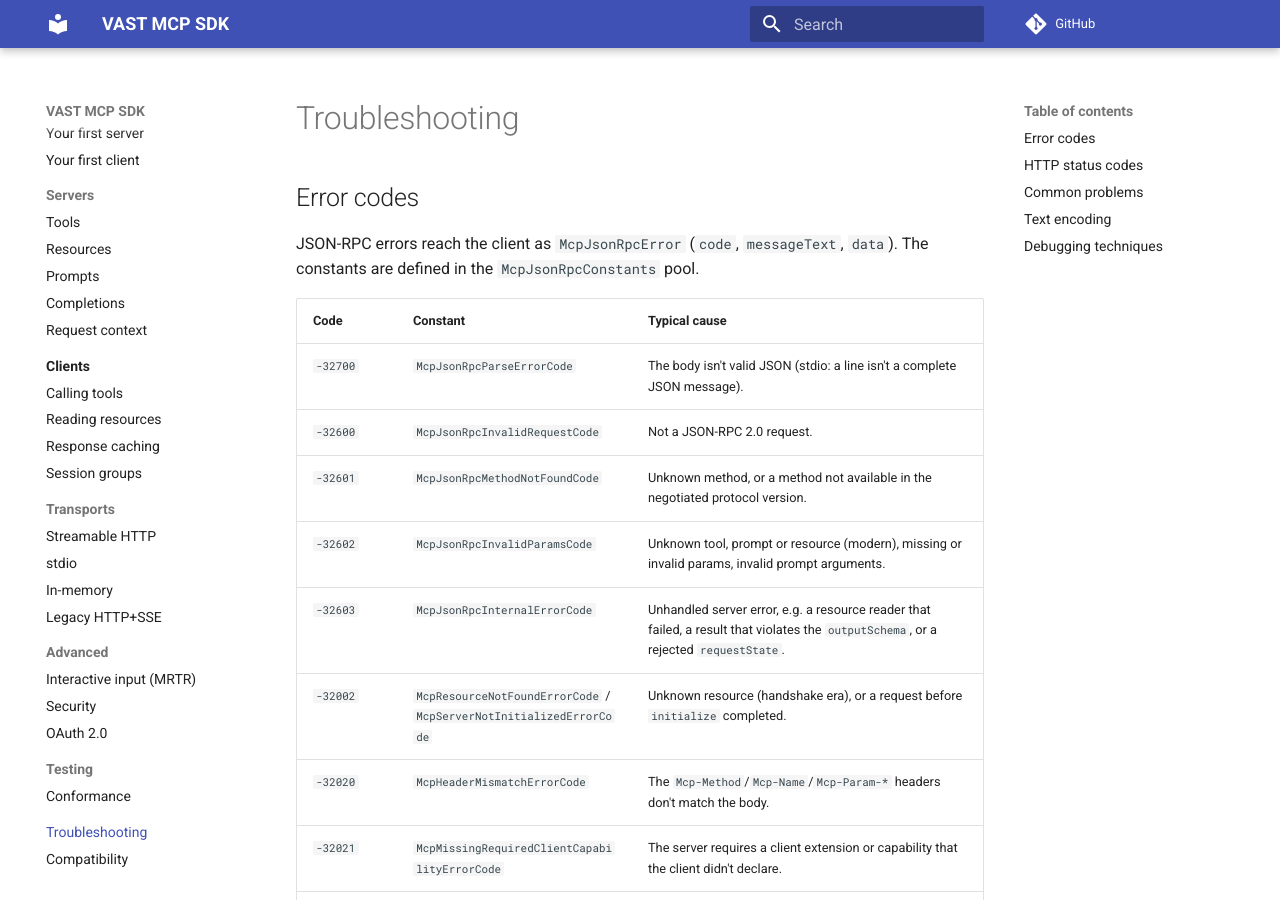
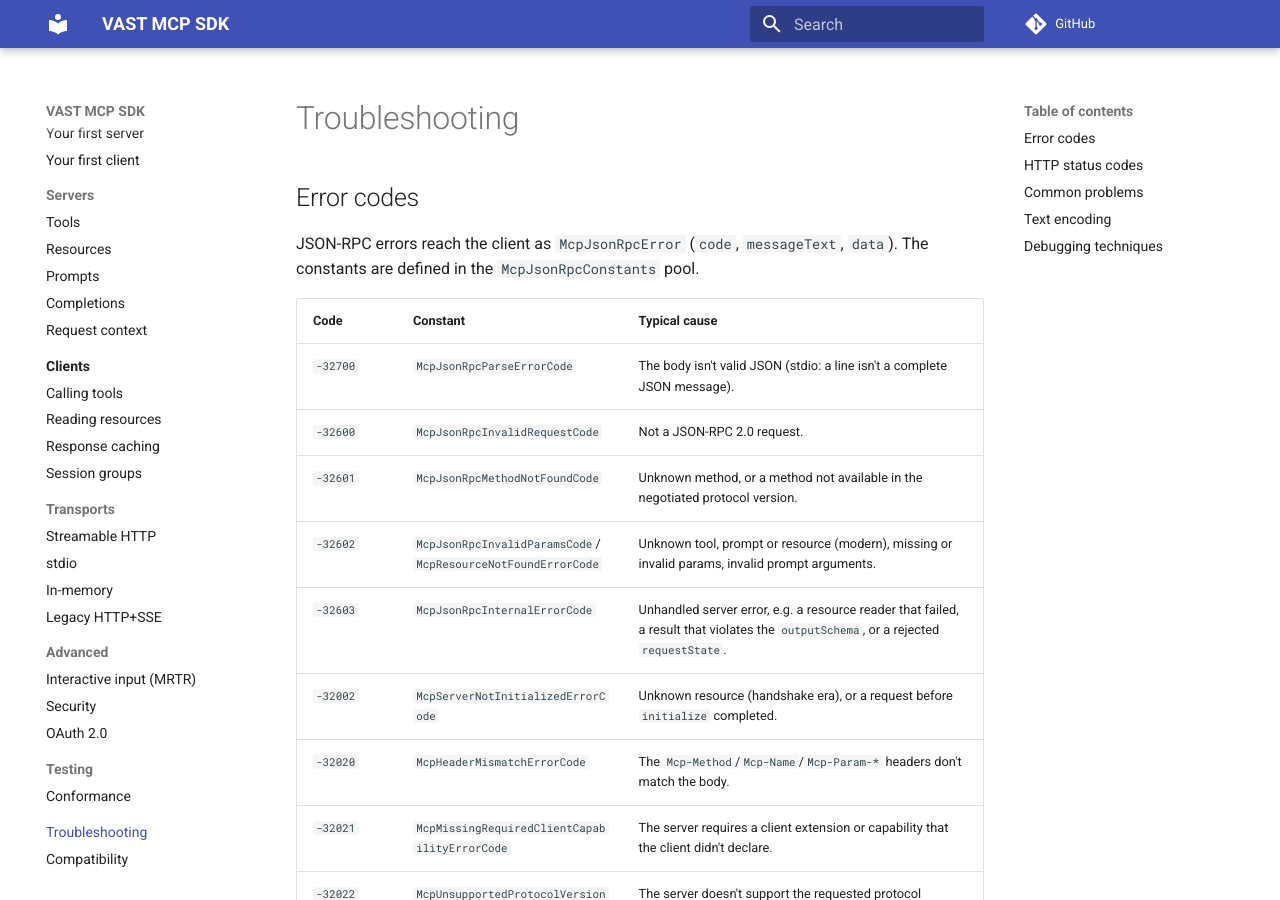
Before and after one commit to instantiations/VAST-Platform-MCP-SDK, an MkDocs documentation site: the page built from docs/troubleshooting.md, in a window 1280 px wide and 900 px high. Built offline with MkDocs 1.6.1 and Material for MkDocs 9.7.7, drawn with Linux system fonts in a browser that asks for light colours; comment, search, counter and statistics services are not loaded.

```diff
--- a/docs/troubleshooting.md
+++ b/docs/troubleshooting.md
@@ -10,9 +10,9 @@ JSON-RPC errors reach the client as `McpJsonRpcError` (`code`, `messageText`,
 | `-32700` | `McpJsonRpcParseErrorCode` | The body isn't valid JSON (stdio: a line isn't a complete JSON message). |
 | `-32600` | `McpJsonRpcInvalidRequestCode` | Not a JSON-RPC 2.0 request. |
 | `-32601` | `McpJsonRpcMethodNotFoundCode` | Unknown method, or a method not available in the negotiated protocol version. |
-| `-32602` | `McpJsonRpcInvalidParamsCode` | Unknown tool, prompt or resource (modern), missing or invalid params, invalid prompt arguments. |
+| `-32602` | `McpJsonRpcInvalidParamsCode`/ `McpResourceNotFoundErrorCode`| Unknown tool, prompt or resource (modern), missing or invalid params, invalid prompt arguments. |
 | `-32603` | `McpJsonRpcInternalErrorCode` | Unhandled server error, e.g. a resource reader that failed, a result that violates the `outputSchema`, or a rejected `requestState`. |
-| `-32002` | `McpResourceNotFoundErrorCode` / `McpServerNotInitializedErrorCode` | Unknown resource (handshake era), or a request before `initialize` completed. |
+| `-32002` | `McpServerNotInitializedErrorCode` | Unknown resource (handshake era), or a request before `initialize` completed. |
 | `-32020` | `McpHeaderMismatchErrorCode` | The `Mcp-Method`/`Mcp-Name`/`Mcp-Param-*` headers don't match the body. |
 | `-32021` | `McpMissingRequiredClientCapabilityErrorCode` | The server requires a client extension or capability that the client didn't declare. |
 | `-32022` | `McpUnsupportedProtocolVersionErrorCode` | The server doesn't support the requested protocol version. |
```
